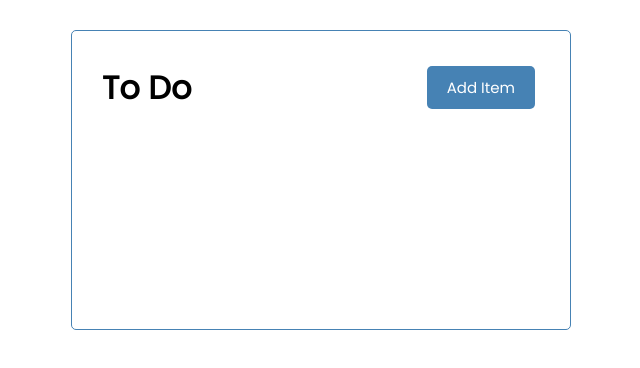
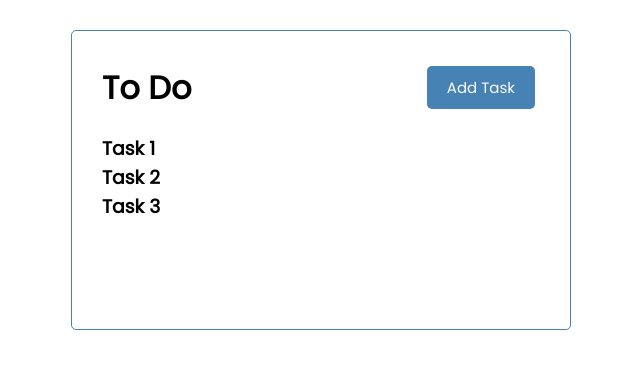
Before and after one commit to jefftocco21/React-ToDo, a React (Create React App) app: page / in a window 1280 px wide. Shown: the top 368 px of the page, without its empty margins (319-959 px from the left). Built offline with nearby package versions, Linux system fonts and the light colour scheme.

Commit message:
Bring in piece of state called tasks, function to update state

```diff
--- a/src/App.jsx
+++ b/src/App.jsx
@@ -1,6 +1,6 @@
 import './App.css';
 import Header from './components/Header'
-import propTypes from 'prop-types'
+import Tasks from './components/Tasks'
 
 function App() {
 
@@ -8,6 +8,7 @@ function App() {
   return (
     <div className='container'>
       <Header />
+      <Tasks />
     </div>
   );
 }
--- a/src/components/Header.jsx
+++ b/src/components/Header.jsx
@@ -8,7 +8,7 @@ const Header = ({title}) => { //accepting props, specifcially title defined in A
   return (
     <header className="header">
       <h1>{title}</h1>
-      <Button color='steelblue' text='Add Item' onClick = {onClick} />
+      <Button color='steelblue' text='Add Task' onClick = {onClick} />
     </header>
   )
 }
--- /dev/null
+++ b/src/components/Tasks.jsx
@@ -0,0 +1,29 @@
+import {useState} from 'react'
+
+const Tasks = () => {
+    const [tasks, setTasks] = useState(
+        [
+            {
+                id: 1,
+                text: 'Task 1',
+            },
+            {
+                id: 2,
+                text: 'Task 2'
+            },
+            {
+                id: 3,
+                text: 'Task 3'
+            }
+        ]
+    )
+    return (
+    <>
+        {tasks.map((task) => (
+        <h3 key={task.id}>{task.text}</h3>)
+        )}
+    </>
+  )
+}
+
+export default Tasks
```
